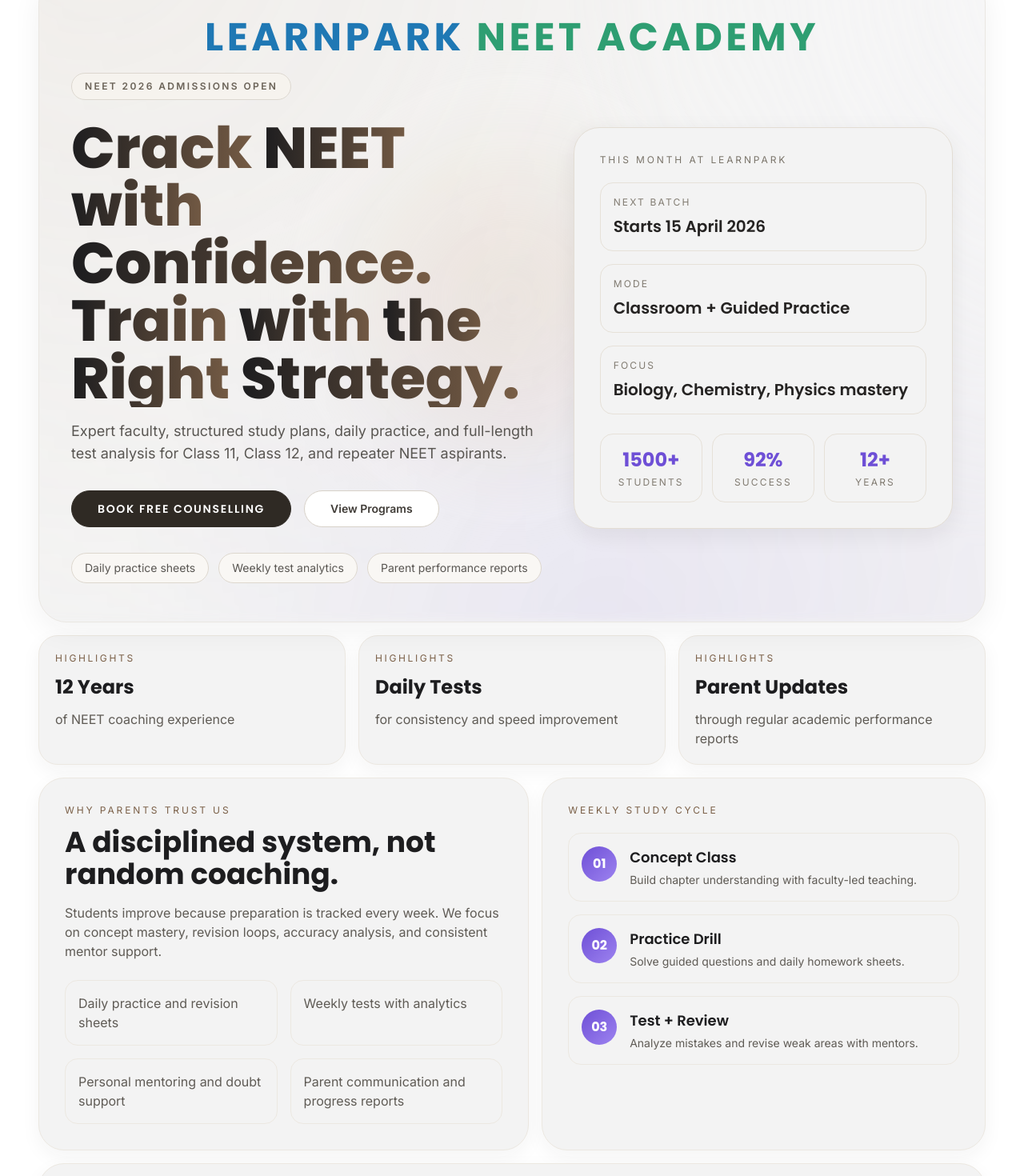
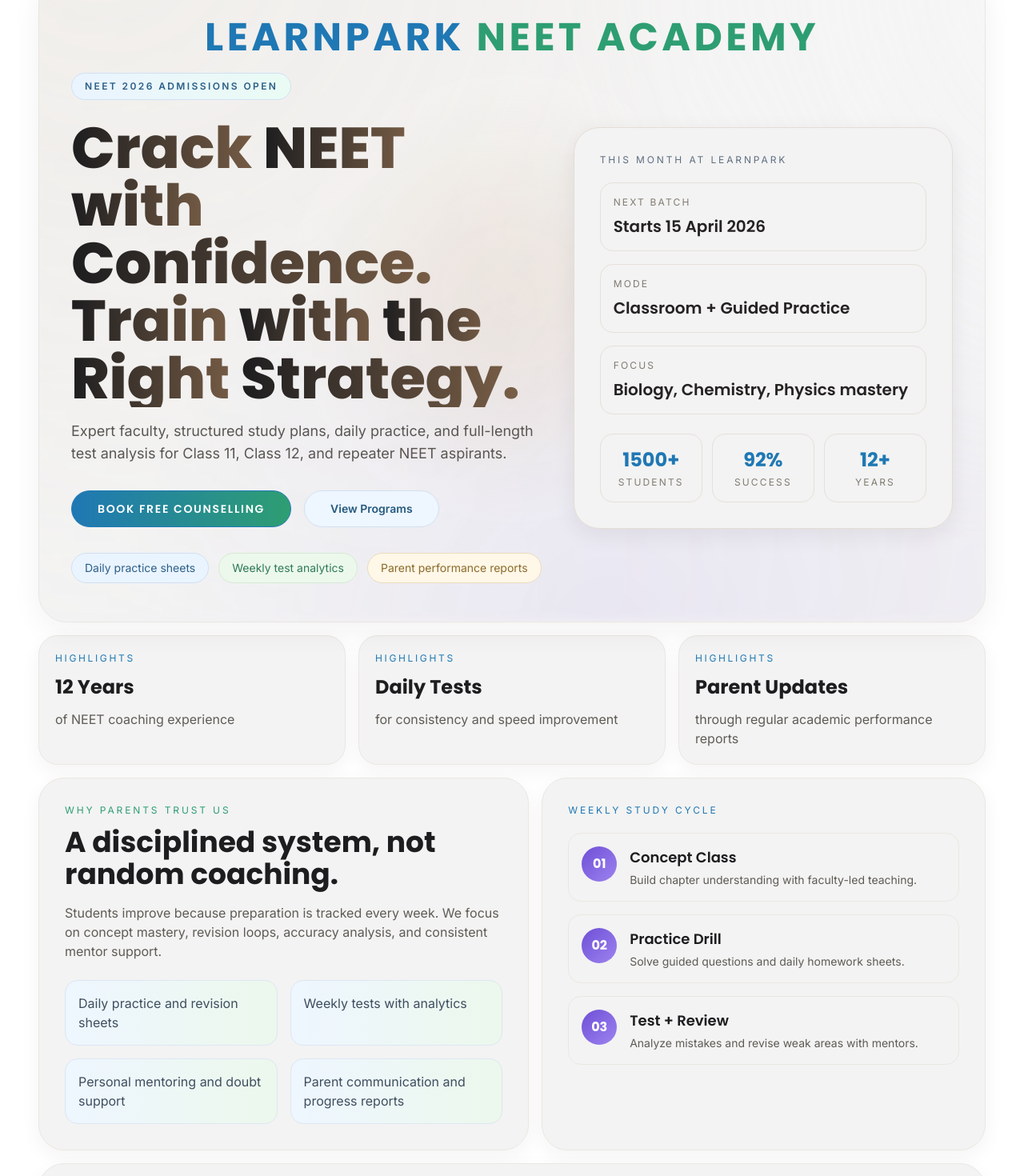
Before and after one commit to Subashav/learnpark, a React (Vite) app: page / in a window 1280 px wide. Shown: the part 152-1622 px from the top of the page at 80% size. Built offline with nearby package versions, Linux system fonts and the light colour scheme.

Commit message:
Refine UI colors, hover highlights, animations, and layout polish

```diff
--- a/src/AntigravityHero.jsx
+++ b/src/AntigravityHero.jsx
@@ -26,7 +26,7 @@
 
       <div className="relative z-10 mx-auto grid min-h-[64vh] max-w-[1360px] items-center gap-6 md:grid-cols-[1.12fr_0.88fr]">
         <div>
-          <div className="inline-flex items-center rounded-full border border-[#DCD7CF] bg-[#F6F3EE] px-4 py-2 text-xs font-semibold uppercase tracking-[0.2em] text-[#6A6257]">
+          <div className="inline-flex items-center rounded-full border border-[#CFE0F2] bg-gradient-to-r from-[#EAF4FF] to-[#EAFBF4] px-4 py-2 text-xs font-semibold uppercase tracking-[0.2em] text-[#2C5F87]">
             NEET 2026 Admissions Open
           </div>
 
@@ -46,20 +46,20 @@
 
           <div className="mt-8 flex flex-wrap gap-4">
             <button
-              className="mercury-btn relative inline-flex items-center justify-center overflow-hidden rounded-full border border-[#2F2A24] bg-[#2F2A24] px-8 py-3 text-sm font-semibold uppercase tracking-[0.12em] text-white transition-transform duration-300 hover:-translate-y-0.5"
+              className="mercury-btn relative inline-flex items-center justify-center overflow-hidden rounded-full border border-[#1F78B4] bg-gradient-to-r from-[#1F78B4] to-[#2E9E72] px-8 py-3 text-sm font-semibold uppercase tracking-[0.12em] text-white transition-transform duration-300 hover:-translate-y-0.5"
               style={{ fontFamily: 'Poppins, Inter, system-ui, sans-serif' }}
             >
               Book Free Counselling
             </button>
-            <button className="inline-flex items-center justify-center rounded-full border border-[#D7D1C8] bg-white px-8 py-3 text-sm font-semibold text-[#3F3B36] transition hover:border-[#2F2A24] hover:text-[#2F2A24]">
+            <button className="inline-flex items-center justify-center rounded-full border border-[#D1E0EF] bg-[#EEF6FF] px-8 py-3 text-sm font-semibold text-[#24597D] transition hover:border-[#1F78B4] hover:text-[#1F78B4]">
               View Programs
             </button>
           </div>
 
           <div className="mt-8 flex flex-wrap gap-3 text-sm text-[#595652]">
-            <span className="rounded-full border border-[#DDD7CE] bg-[#F9F7F4] px-4 py-2">Daily practice sheets</span>
-            <span className="rounded-full border border-[#DDD7CE] bg-[#F9F7F4] px-4 py-2">Weekly test analytics</span>
-            <span className="rounded-full border border-[#DDD7CE] bg-[#F9F7F4] px-4 py-2">Parent performance reports</span>
+            <span className="rounded-full border border-[#CFE0F2] bg-[#EAF4FF] px-4 py-2 text-[#2C5F87]">Daily practice sheets</span>
+            <span className="rounded-full border border-[#D5EAD4] bg-[#ECF8EC] px-4 py-2 text-[#2F7A56]">Weekly test analytics</span>
+            <span className="rounded-full border border-[#E8DBBD] bg-[#FFF7E7] px-4 py-2 text-[#8A6B2A]">Parent performance reports</span>
           </div>
         </div>
 
@@ -69,7 +69,7 @@
           transition={{ duration: 3, ease: 'easeInOut' }}
           className="w-full rounded-[2rem] border border-[#E3DDD4] bg-[#F3F3F3] p-8 shadow-[0_8px_28px_rgba(31,31,33,0.07)] md:p-8"
         >
-          <p className="text-xs uppercase tracking-[0.24em] text-[#7A746A]">This Month at LearnPark</p>
+          <p className="text-xs uppercase tracking-[0.24em] text-[#5E6E80]">This Month at LearnPark</p>
           <div className="mt-5 grid gap-4">
             {[
               ['Next Batch', 'Starts 15 April 2026'],
@@ -90,7 +90,7 @@
               ['12+', 'Years'],
             ].map(([value, label]) => (
               <div key={label} className="rounded-2xl border border-[#E6E1D8] bg-[#F3F3F3] px-3 py-4">
-                <div className="font-heading text-2xl font-bold text-[#6E4FD6]">{value}</div>
+                <div className="font-heading text-2xl font-bold text-[#1F78B4]">{value}</div>
                 <div className="mt-1 text-xs uppercase tracking-[0.18em] text-[#817B71]">{label}</div>
               </div>
             ))}
--- a/src/index.css
+++ b/src/index.css
@@ -22,3 +22,13 @@
 .font-heading {
   font-family: Poppins, Inter, system-ui, sans-serif;
 }
+
+.image-hover-rise {
+  transition: transform 320ms ease, box-shadow 320ms ease;
+  will-change: transform;
+}
+
+.image-hover-rise:hover {
+  transform: translateY(-8px) scale(1.02);
+  box-shadow: 0 14px 28px rgba(31, 120, 180, 0.2);
+}
--- a/src/pages/HomePage.jsx
+++ b/src/pages/HomePage.jsx
@@ -35,7 +35,7 @@
             key={title}
             className="rounded-[1.5rem] border border-[#ECE8E1] bg-[#F3F3F3] p-5 shadow-[0_8px_24px_rgba(31,31,33,0.05)]"
           >
-            <p className="text-xs uppercase tracking-[0.22em] text-[#7A5F47]">Highlights</p>
+            <p className="text-xs uppercase tracking-[0.22em] text-[#1F78B4]">Highlights</p>
             <h2 className="font-heading mt-3 text-2xl font-bold text-[#1D1D1F]">{title}</h2>
             <p className="mt-3 text-[#5F5B55]">{desc}</p>
           </article>
@@ -44,7 +44,7 @@
 
       <section className="grid gap-4 md:grid-cols-[1.05fr_0.95fr]">
         <article className="rounded-[2rem] border border-[#ECE8E1] bg-[#F3F3F3] p-8 shadow-[0_8px_24px_rgba(31,31,33,0.05)]">
-          <p className="text-xs uppercase tracking-[0.24em] text-[#7A5F47]">Why parents trust us</p>
+          <p className="text-xs uppercase tracking-[0.24em] text-[#2E9E72]">Why parents trust us</p>
           <h2 className="font-heading mt-3 text-3xl font-bold md:text-4xl">A disciplined system, not random coaching.</h2>
           <p className="mt-4 max-w-2xl text-[#5F5B55]">
             Students improve because preparation is tracked every week. We focus on concept mastery, revision loops, accuracy analysis, and consistent mentor support.
@@ -56,7 +56,7 @@
               'Personal mentoring and doubt support',
               'Parent communication and progress reports',
             ].map((item) => (
-              <div key={item} className="rounded-2xl border border-[#ECE8E1] bg-[#F3F3F3] p-4 text-[#5F5B55]">
+              <div key={item} className="rounded-2xl border border-[#DDE7F2] bg-gradient-to-r from-[#EEF6FF] to-[#ECF8EC] p-4 text-[#3E4E5F]">
                 {item}
               </div>
             ))}
@@ -64,7 +64,7 @@
         </article>
 
         <article className="rounded-[2rem] border border-[#ECE8E1] bg-[#F3F3F3] p-8 shadow-[0_8px_24px_rgba(31,31,33,0.05)]">
-          <p className="text-xs uppercase tracking-[0.24em] text-[#7A5F47]">Weekly study cycle</p>
+          <p className="text-xs uppercase tracking-[0.24em] text-[#1F78B4]">Weekly study cycle</p>
           <div className="mt-5 space-y-4">
             {[
               ['01', 'Concept Class', 'Build chapter understanding with faculty-led teaching.'],
@@ -86,7 +86,7 @@
       </section>
 
       <section className="rounded-[2rem] border border-[#ECE8E1] bg-[#F3F3F3] p-8 shadow-[0_8px_24px_rgba(31,31,33,0.05)]">
-        <p className="text-xs uppercase tracking-[0.24em] text-[#7A5F47]">Story Journey</p>
+        <p className="text-xs uppercase tracking-[0.24em] text-[#2E9E72]">Story Journey</p>
         <h2 className="font-heading mt-3 text-3xl font-bold text-[#1D1D1F] md:text-4xl">
           A clear preparation story from first test to final rank.
         </h2>
@@ -140,7 +140,7 @@
       <section className="rounded-[2rem] border border-[#ECE8E1] bg-[#F3F3F3] p-8 shadow-[0_8px_24px_rgba(31,31,33,0.05)]">
         <div className="grid gap-8 md:grid-cols-[1.2fr_0.8fr] md:items-center">
           <div>
-            <p className="text-xs uppercase tracking-[0.28em] text-[#7A5F47]">Results That Matter</p>
+            <p className="text-xs uppercase tracking-[0.28em] text-[#1F78B4]">Results That Matter</p>
             <h2 className="font-heading mt-3 text-3xl font-bold leading-tight text-[#1D1D1F] md:text-4xl">
               Disciplined preparation. Real score improvement. Medical seat focus.
             </h2>
@@ -155,7 +155,7 @@
                 key={label}
                 className="rounded-[1.4rem] border border-[#ECE8E1] bg-[#F3F3F3] p-5 text-center"
               >
-                <div className="text-3xl font-extrabold text-[#6E4FD6]">{value}</div>
+                <div className="text-3xl font-extrabold text-[#2E9E72]">{value}</div>
                 <div className="mt-2 text-sm text-[#5F5B55]">{label}</div>
               </div>
             ))}
@@ -169,10 +169,10 @@
             <img
               src={image}
               alt={title}
-              className="mb-4 h-44 w-full rounded-2xl border border-[#ECE8E1] object-cover"
+              className="image-hover-rise mb-4 h-44 w-full rounded-2xl border border-[#ECE8E1] object-cover"
               loading="lazy"
             />
-            <p className="text-xs uppercase tracking-[0.22em] text-[#7A5F47]">{title}</p>
+            <p className="text-xs uppercase tracking-[0.22em] text-[#1F78B4]">{title}</p>
             <p className="mt-4 text-lg leading-8 text-[#5F5B55]">{quote}</p>
           </article>
         ))}
--- a/src/pages/ProgramsPage.jsx
+++ b/src/pages/ProgramsPage.jsx
@@ -4,7 +4,7 @@
   return (
     <section className="mt-2 rounded-[2rem] border border-[#ECE8E1] bg-[#F3F3F3] p-6 shadow-[0_8px_24px_rgba(31,31,33,0.05)] md:p-8">
       <div className="mb-8 max-w-3xl">
-        <p className="text-xs uppercase tracking-[0.24em] text-[#7A5F47]">Programs</p>
+        <p className="text-xs uppercase tracking-[0.24em] text-[#1F78B4]">Programs</p>
         <h1 className="font-heading mt-3 text-3xl font-bold md:text-4xl">Choose the right NEET preparation path.</h1>
         <p className="mt-3 text-[#5F5B55]">
           Structured programs designed for Class 11, Class 12, and repeater students with clear study systems and test planning.
@@ -20,10 +20,10 @@
             <img
               src={item.image}
               alt={item.title}
-              className="mb-4 h-40 w-full rounded-2xl border border-[#ECE8E1] object-cover"
+              className="image-hover-rise mb-4 h-40 w-full rounded-2xl border border-[#ECE8E1] object-cover"
               loading="lazy"
             />
-            <h2 className="font-heading text-2xl font-bold">{item.title}</h2>
+            <h2 className="font-heading text-2xl font-bold text-[#2E9E72]">{item.title}</h2>
             <p className="mt-3 text-[#5F5B55]">{item.desc}</p>
             <ul className="mt-5 space-y-2 text-sm text-[#5F5B55]">
               {item.points.map((point) => (
```
Also changed, not shown: src/pages/AdmissionsPage.jsx (+4 -4 lines), src/pages/FacultyPage.jsx (+5 -5 lines).
